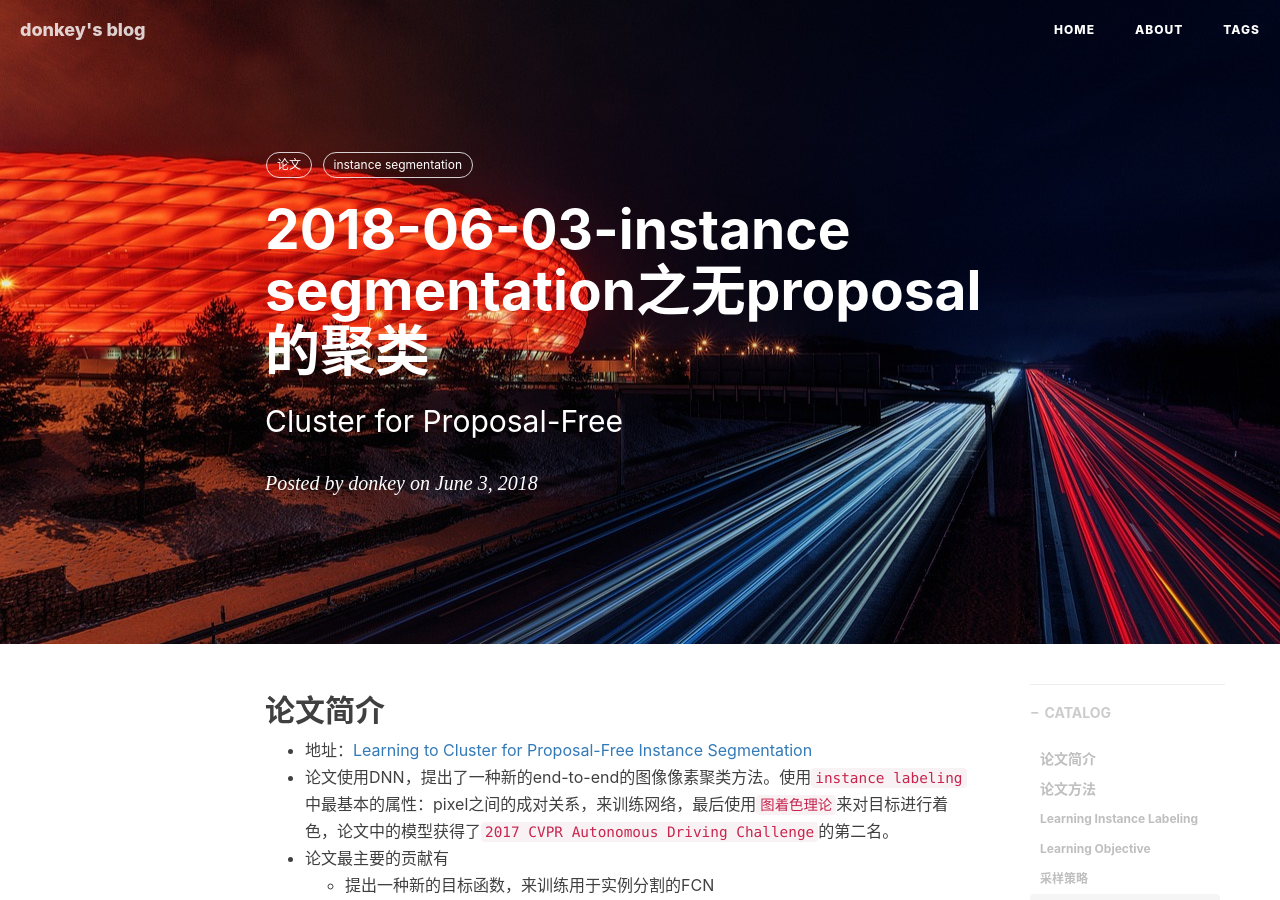
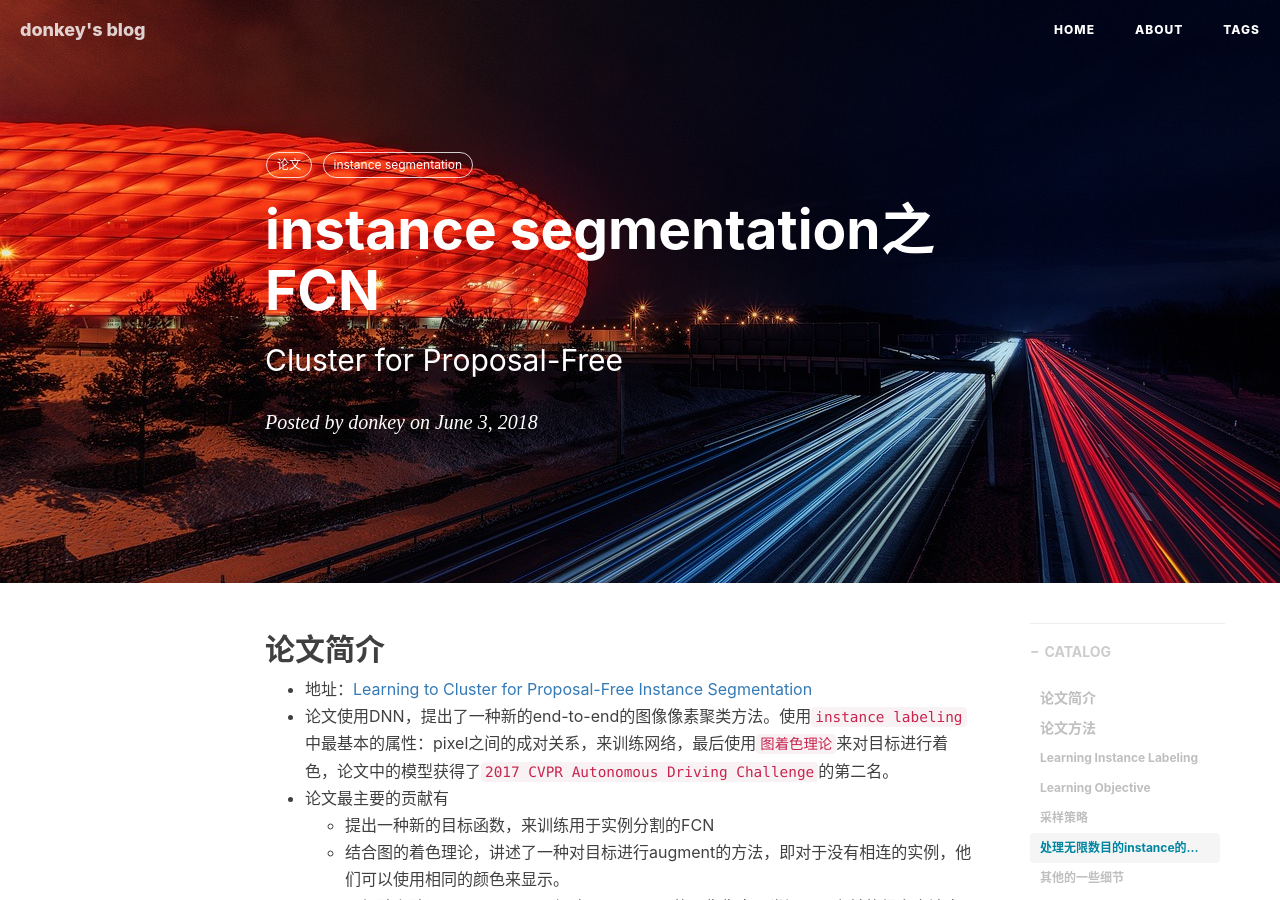
Before and after one commit to zzm422/littletomatodonkey.github.io, a Jekyll site: the page built from _posts/2018-06-03-instance segmentation之FCN.md, in a window 1280 px wide and 900 px high. Built offline with Jekyll 4.4.1, drawn with Linux system fonts in a browser that asks for light colours; nearby versions of some CDN libraries; formulas are drawn with MathJax 3; comment, search, counter and statistics services are not loaded.

Commit message:
add blogs

```diff
--- a/_posts/2018-06-03-instance segmentation之FCN.md
+++ b/_posts/2018-06-03-instance segmentation之FCN.md
@@ -1,6 +1,6 @@
 ---
 layout:     post
-title:      "2018-06-03-instance segmentation之无proposal的聚类"
+title:      "instance segmentation之FCN"
 subtitle:   "Cluster for Proposal-Free"
 date:       2018-06-03 20:00:00
 author:     "donkey"
```
